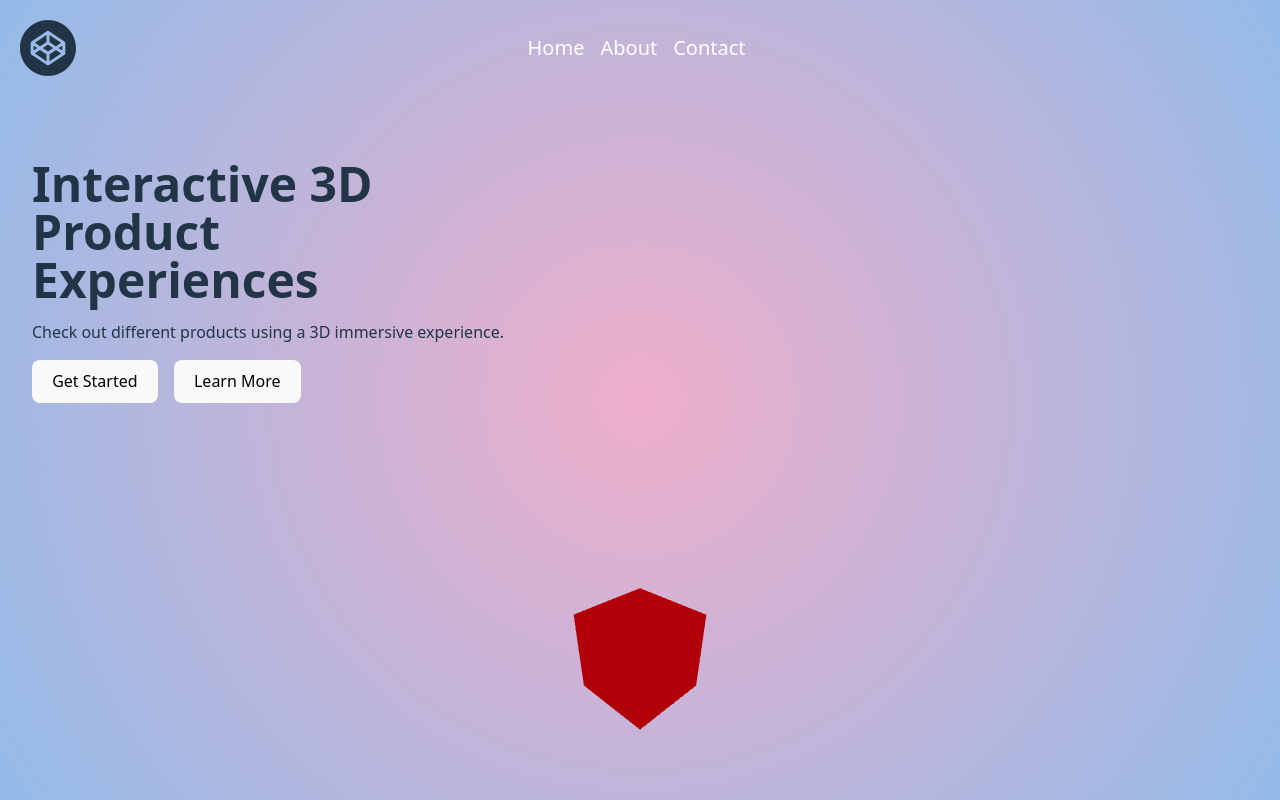
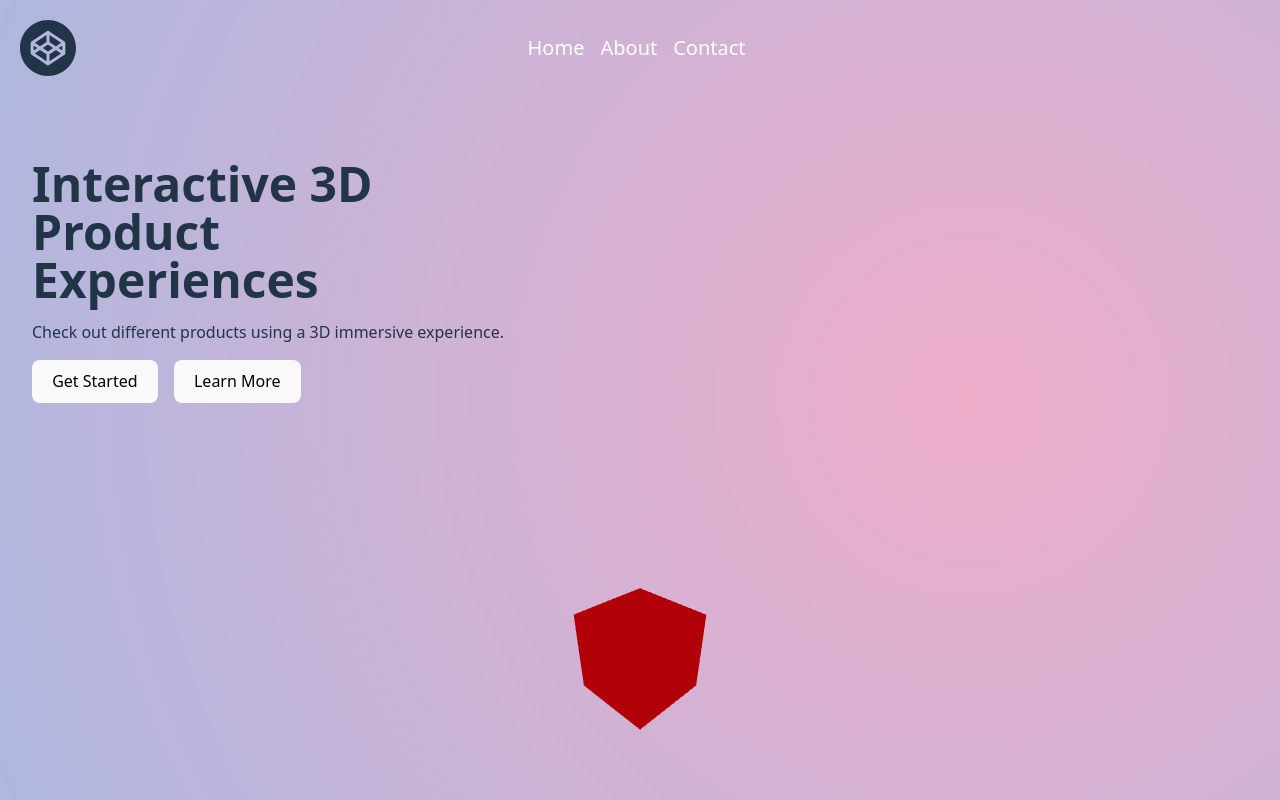
Before and after one commit to shehryarf67/Three.js-3D-Product-Configurator, a React (Vite) app: page / in a window 1280 px wide. Shown: the top 800 px of the page. Built offline with nearby package versions, Linux system fonts and the light colour scheme.

Commit message:
Adding gradient shift to the background.

```diff
--- a/src/index.css
+++ b/src/index.css
@@ -14,11 +14,25 @@
   --sdr-gradient: radial-gradient(farthest-corner circle at 35% 115%, #ff4700 0%, #0ff 100%); */
   background: #EEAECA;
   background: radial-gradient(circle, rgba(238, 174, 202, 1) 0%, rgba(148, 187, 233, 1) 100%);
+  background-size: 200% 200%;
+  animation: gradientShift 5s linear infinite;
 
   font-synthesis: none;
   text-rendering: optimizeLegibility;
   -webkit-font-smoothing: antialiased;
   -moz-osx-font-smoothing: grayscale;
+}
+
+@keyframes gradientShift {
+  0% {
+    background-position: 0% 50%;
+  }
+  50% {
+    background-position: 100% 50%;
+  }
+  100% {
+    background-position: 0% 50%;
+  }
 }
 
 /* html {
```
